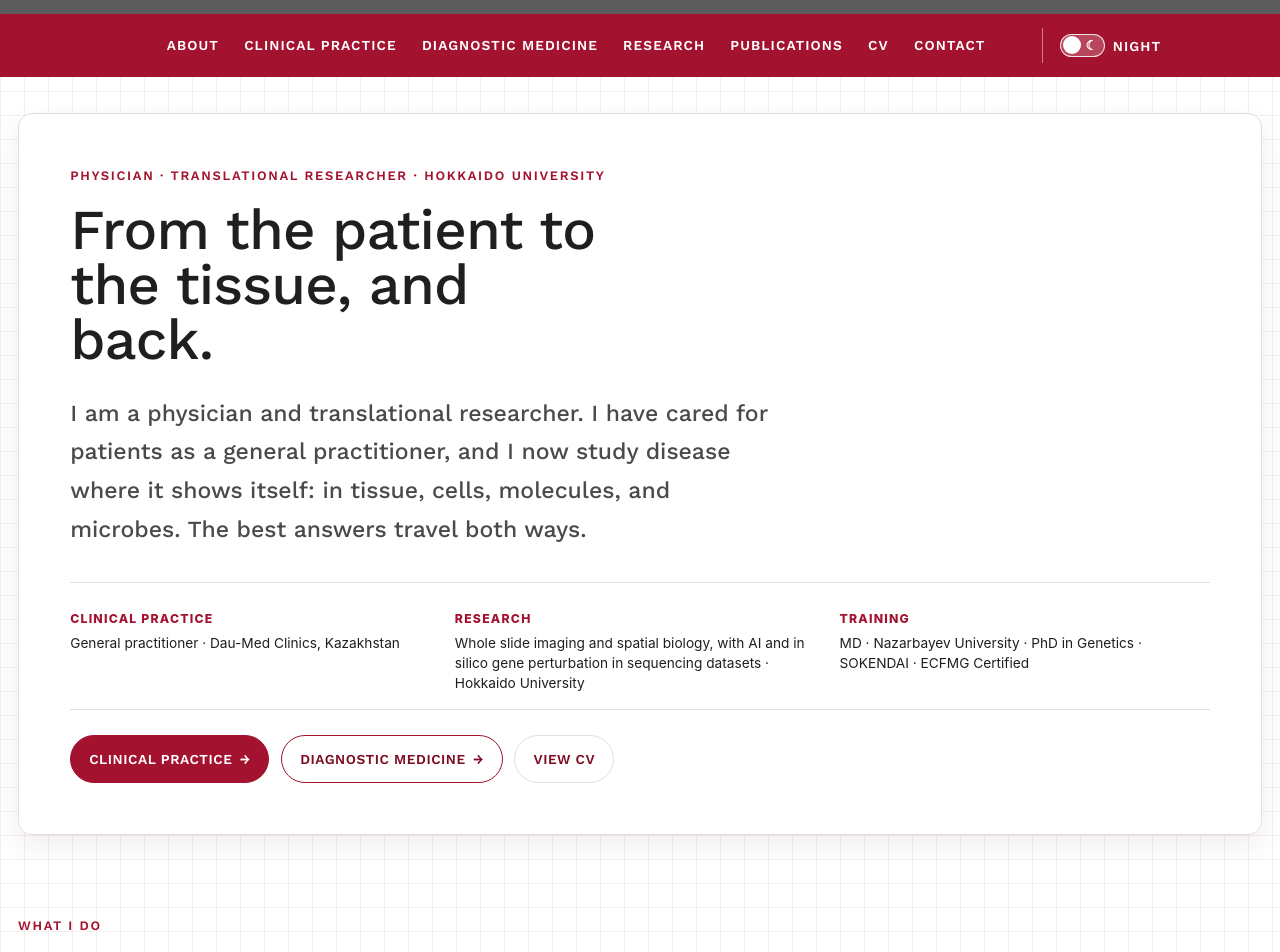
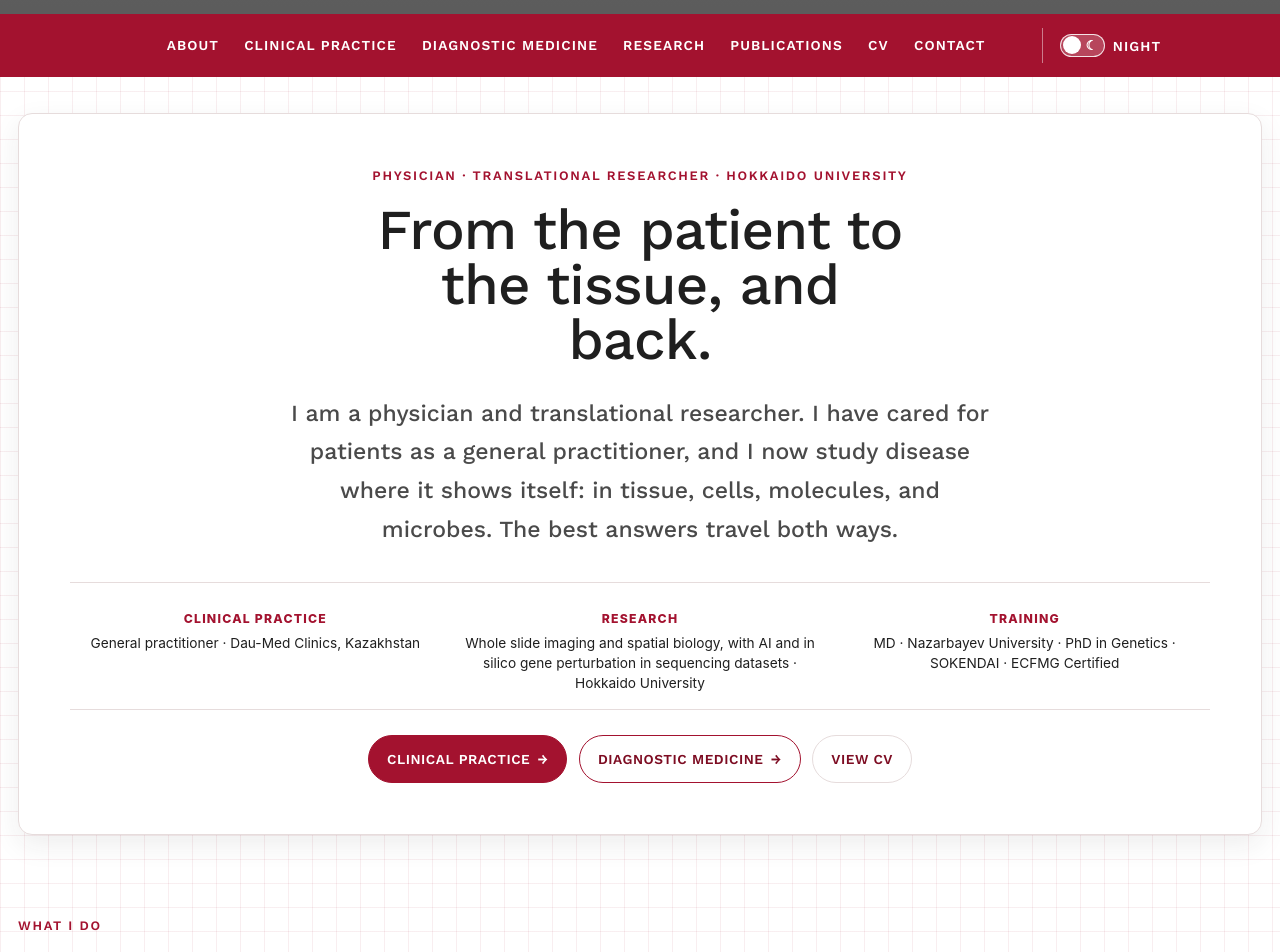
Before and after one commit to Kays3/Kays3.github.io, a Jekyll site: the page built from _pages/about.md, in a window 1280 px wide. Shown: the part 413-1365 px from the top of the page. Built offline with Jekyll 4.4.1, drawn with Linux system fonts in a browser that asks for light colours; a style sheet for code colours, icons or effects is not loaded; grey boxes are pictures that could not be loaded.

Commit message:
Center homepage hero content

```diff
--- a/assets/css/main.scss
+++ b/assets/css/main.scss
@@ -431,12 +431,12 @@ figcaption { font-family: var(--kd-sans); }
   overflow: hidden;
 }
 .about-hero { display: block; }
-.about-hero__content { padding: clamp(2rem, 4vw, 3.5rem); }
+.about-hero__content { margin: 0 auto; max-width: 72rem; padding: clamp(2rem, 4vw, 3.5rem); text-align: center; }
 .about-hero__content > .eyebrow { margin-bottom: 1rem !important; }
 .about-hero__content h1 {
   font-size: clamp(3rem, 4.4vw, 4.1rem);
   line-height: 0.98;
-  margin: 0 0 1.45rem;
+  margin: 0 auto 1.45rem;
   max-width: 9.5em;
 }
 .about-hero__lead {
@@ -444,14 +444,14 @@ figcaption { font-family: var(--kd-sans); }
   font-family: var(--kd-sans); font-weight: 500;
   font-size: clamp(1.05rem, 1.8vw, 1.28rem) !important;
   line-height: 1.68;
-  margin: 0 0 1.8rem !important;
+  margin: 0 auto 1.8rem !important;
   max-width: 39rem;
 }
 .about-hero__affiliations { border-bottom: 1px solid var(--kd-line); border-top: 1px solid var(--kd-line); display: grid; gap: 0.8rem; grid-template-columns: repeat(3, minmax(0, 1fr)); margin: 0 0 1.4rem; padding: 0.85rem 0; }
 .about-hero__affiliations > div { display: block; }
 .about-hero__affiliations dt { color: var(--kd-coral); font-size: 0.68rem; font-weight: 800; letter-spacing: 0.1em; text-transform: uppercase; }
 .about-hero__affiliations dd { color: var(--kd-ink); font-size: 0.76rem; line-height: 1.45; margin: 0.3rem 0 0; }
-.about-hero__actions { display: flex; flex-wrap: wrap; gap: 0.65rem; }
+.about-hero__actions { display: flex; flex-wrap: wrap; gap: 0.65rem; justify-content: center; }
 .page__content .about-button {
   align-items: center;
   background: transparent;
```
